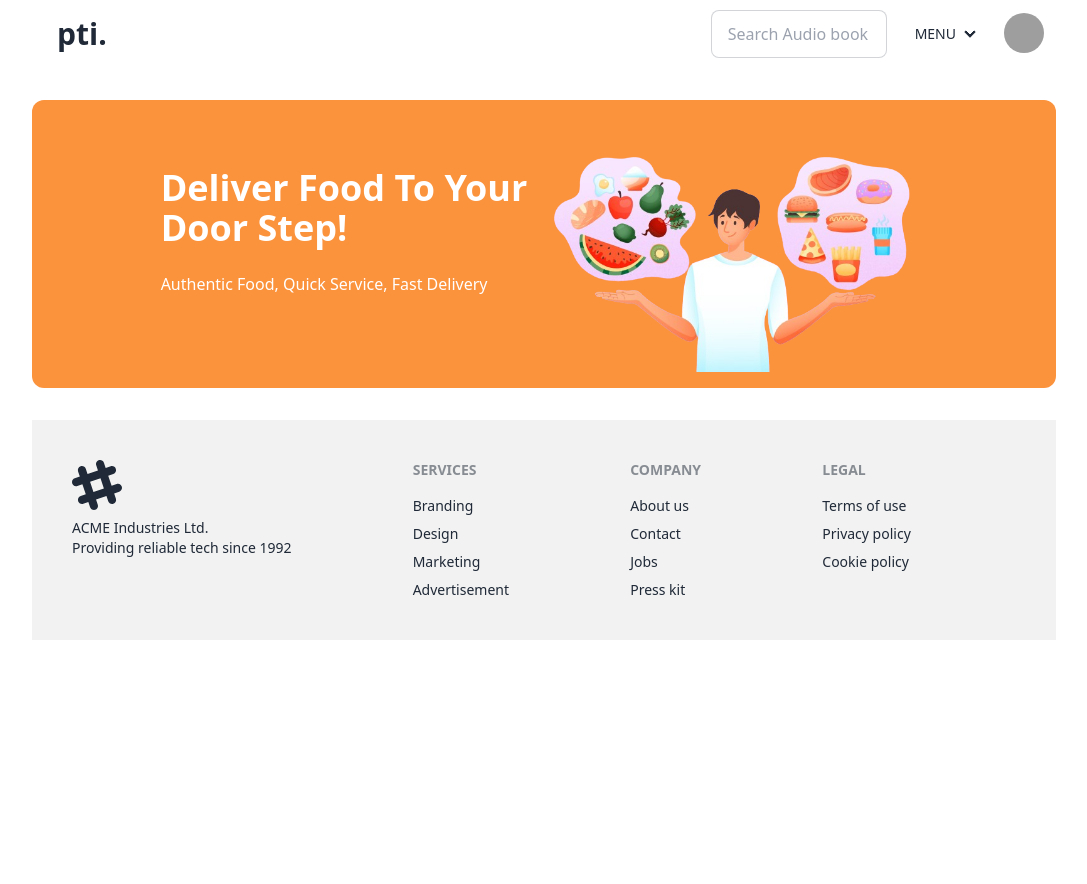
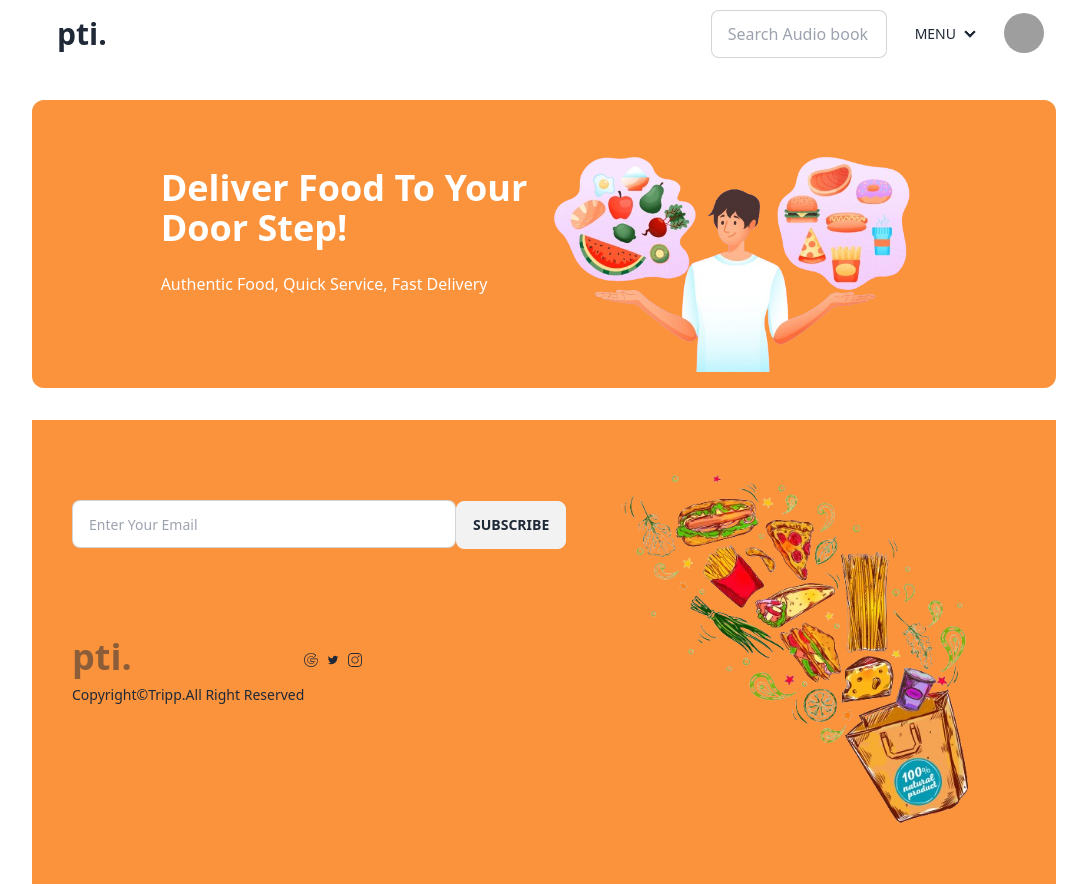
Before and after one commit to mazhars-git/pti-app, a React (Vite) app: page / in a window 1280 px wide. Shown: the whole page, without its empty margins (96-1183 px from the left). Before the commit the page ends 800 px from the top, so only its background shows below. Built offline with nearby package versions, Linux system fonts and the light colour scheme; grey boxes are pictures that could not be loaded.

Commit message:
update footer

```diff
--- a/package.json
+++ b/package.json
@@ -15,6 +15,7 @@
     "match-sorter": "^6.3.1",
     "react": "^18.2.0",
     "react-dom": "^18.2.0",
+    "react-icons": "^4.12.0",
     "react-router-dom": "^6.16.0",
     "sort-by": "^1.2.0"
   },
--- a/src/Pages/Shared/Footer/Footer.jsx
+++ b/src/Pages/Shared/Footer/Footer.jsx
@@ -1,30 +1,39 @@
+import footerIm from '../../../assets/images/image2.png';
+import { TiSocialTwitter } from "react-icons/ti";
+import { SlSocialInstagram } from "react-icons/sl";
+import { SlSocialGoogle } from "react-icons/sl";
+
 const Footer = () => {
     return (
-        <footer className="footer p-10 bg-base-200 text-base-content">
+        <footer className="footer p-10 bg-orange-400 text-base-content">
+            <nav className="mt-10">
+                <div>
+                    <header>
+                        <input type="email" className="input input-bordered input-md w-96" placeholder='Enter Your Email' name="" id="" />
+                        <button className="btn btn-rounded">Subscribe</button>
+                    </header>
+
+                </div>
+
+
+                <div className="grid grid-cols-2">
+                    <nav className="mt-20">
+                        <header className="footer-title text-4xl lowercase">pti.</header>
+                        <p className="">Copyright&copy;Tripp.All Right Reserved</p>
+                    </nav>
+                    <nav className="mt-24">
+                        <ul className='flex gap-2'>
+                            <li><a className="link link-hover"><SlSocialGoogle /></a></li>
+                            <li><a className="link link-hover"><TiSocialTwitter /></a></li>
+                            <li><a className="link link-hover"><SlSocialInstagram /></a></li>
+                        </ul>
+                    </nav>
+                </div>
+            </nav>
+
             <aside>
-                <svg width="50" height="50" viewBox="0 0 24 24" xmlns="http://www.w3.org/2000/svg" fillRule="evenodd" clipRule="evenodd" className="fill-current"><path d="M22.672 15.226l-2.432.811.841 2.515c.33 1.019-.209 2.127-1.23 2.456-1.15.325-2.148-.321-2.463-1.226l-.84-2.518-5.013 1.677.84 2.517c.391 1.203-.434 2.542-1.831 2.542-.88 0-1.601-.564-1.86-1.314l-.842-2.516-2.431.809c-1.135.328-2.145-.317-2.463-1.229-.329-1.018.211-2.127 1.231-2.456l2.432-.809-1.621-4.823-2.432.808c-1.355.384-2.558-.59-2.558-1.839 0-.817.509-1.582 1.327-1.846l2.433-.809-.842-2.515c-.33-1.02.211-2.129 1.232-2.458 1.02-.329 2.13.209 2.461 1.229l.842 2.515 5.011-1.677-.839-2.517c-.403-1.238.484-2.553 1.843-2.553.819 0 1.585.509 1.85 1.326l.841 2.517 2.431-.81c1.02-.33 2.131.211 2.461 1.229.332 1.018-.21 2.126-1.23 2.456l-2.433.809 1.622 4.823 2.433-.809c1.242-.401 2.557.484 2.557 1.838 0 .819-.51 1.583-1.328 1.847m-8.992-6.428l-5.01 1.675 1.619 4.828 5.011-1.674-1.62-4.829z"></path></svg>
-                <p>ACME Industries Ltd.<br />Providing reliable tech since 1992</p>
+                <img className="max-w-sm" src={footerIm} alt="footer-image" />
             </aside>
-            <nav>
-                <header className="footer-title">Services</header>
-                <a className="link link-hover">Branding</a>
-                <a className="link link-hover">Design</a>
-                <a className="link link-hover">Marketing</a>
-                <a className="link link-hover">Advertisement</a>
-            </nav>
-            <nav>
-                <header className="footer-title">Company</header>
-                <a className="link link-hover">About us</a>
-                <a className="link link-hover">Contact</a>
-                <a className="link link-hover">Jobs</a>
-                <a className="link link-hover">Press kit</a>
-            </nav>
-            <nav>
-                <header className="footer-title">Legal</header>
-                <a className="link link-hover">Terms of use</a>
-                <a className="link link-hover">Privacy policy</a>
-                <a className="link link-hover">Cookie policy</a>
-            </nav>
         </footer>
     );
 };
--- a/src/Pages/Shared/NavBar/NavBar.jsx
+++ b/src/Pages/Shared/NavBar/NavBar.jsx
@@ -12,7 +12,6 @@ const NavBar = () => {
                 <div className="form-control">
                     <input type="text" placeholder="Search Audio book" className="input input-bordered w-44" />
                 </div>
-
 
                 <div className="">
                     <ul className="menu menu-horizontal px-1">
```
Also changed, not shown: 1 other file (tests, documents, lock files or other folders).
